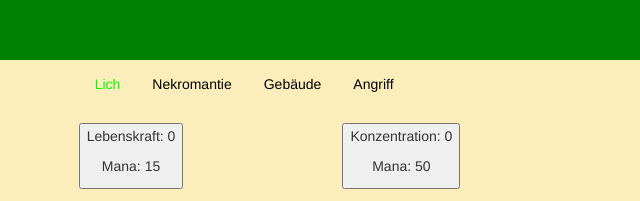
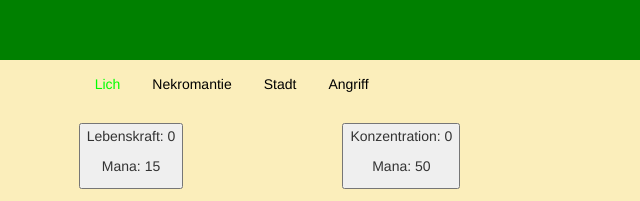
Before and after one commit to MWaurisch/NecromancerClicker, a website: page index.html in a window 1280 px wide. Shown: the part 260-461 px from the top of the page, 363-1003 px from the left. Drawn offline with nearby package versions, Linux system fonts and the light colour scheme.

```diff
--- a/gameinterface.html
+++ b/gameinterface.html
@@ -19,7 +19,7 @@
                 <a href ng-click="navCtrl.selectTab(2)">Nekromantie</a>
             </li>
             <li ng-class="{active: navCtrl.isSelectedTab(3)}">
-                <a href ng-click="navCtrl.selectTab(3)">Gebäude</a>
+                <a href ng-click="navCtrl.selectTab(3)">Stadt</a>
             </li>
             <li ng-class="{active: navCtrl.isSelectedTab(4)}">
                 <a href ng-click="navCtrl.selectTab(4)">Angriff</a>
```
